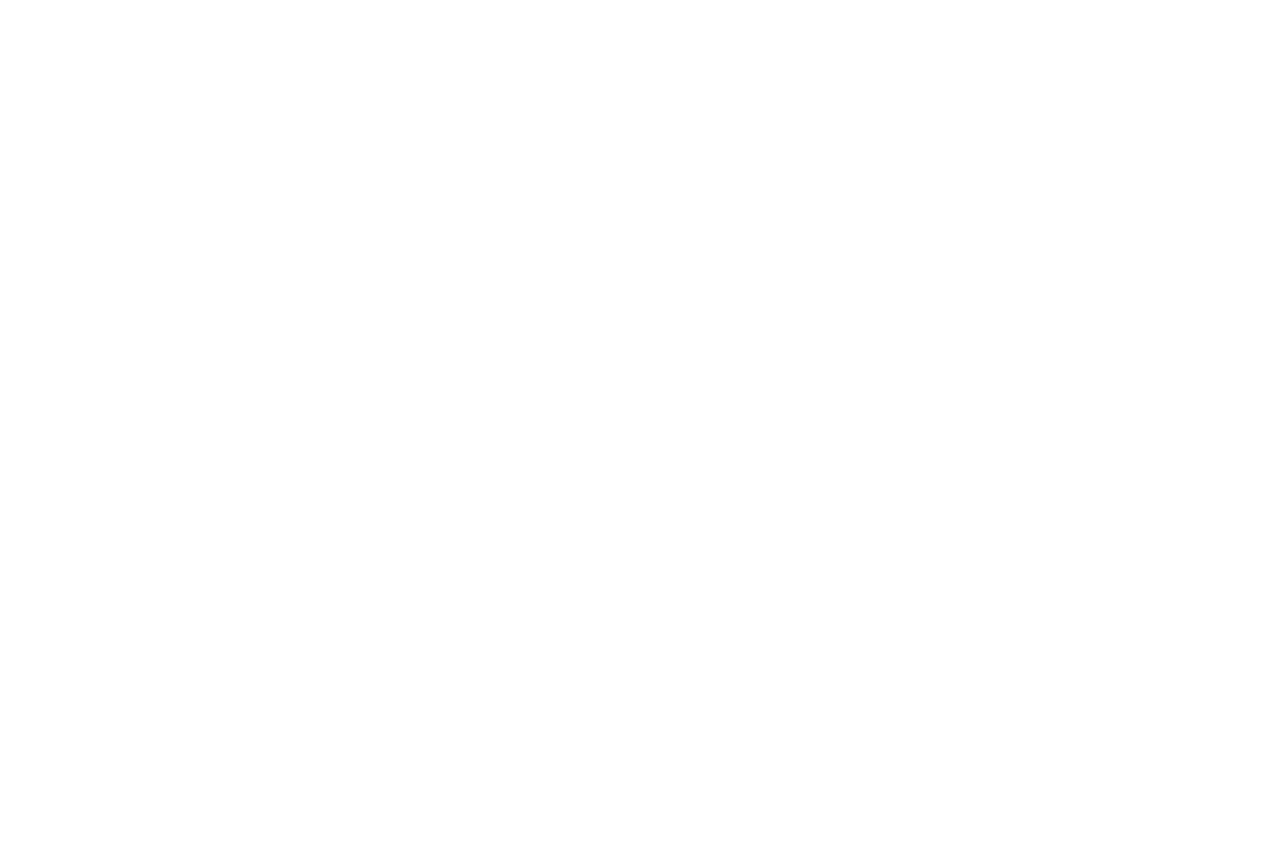
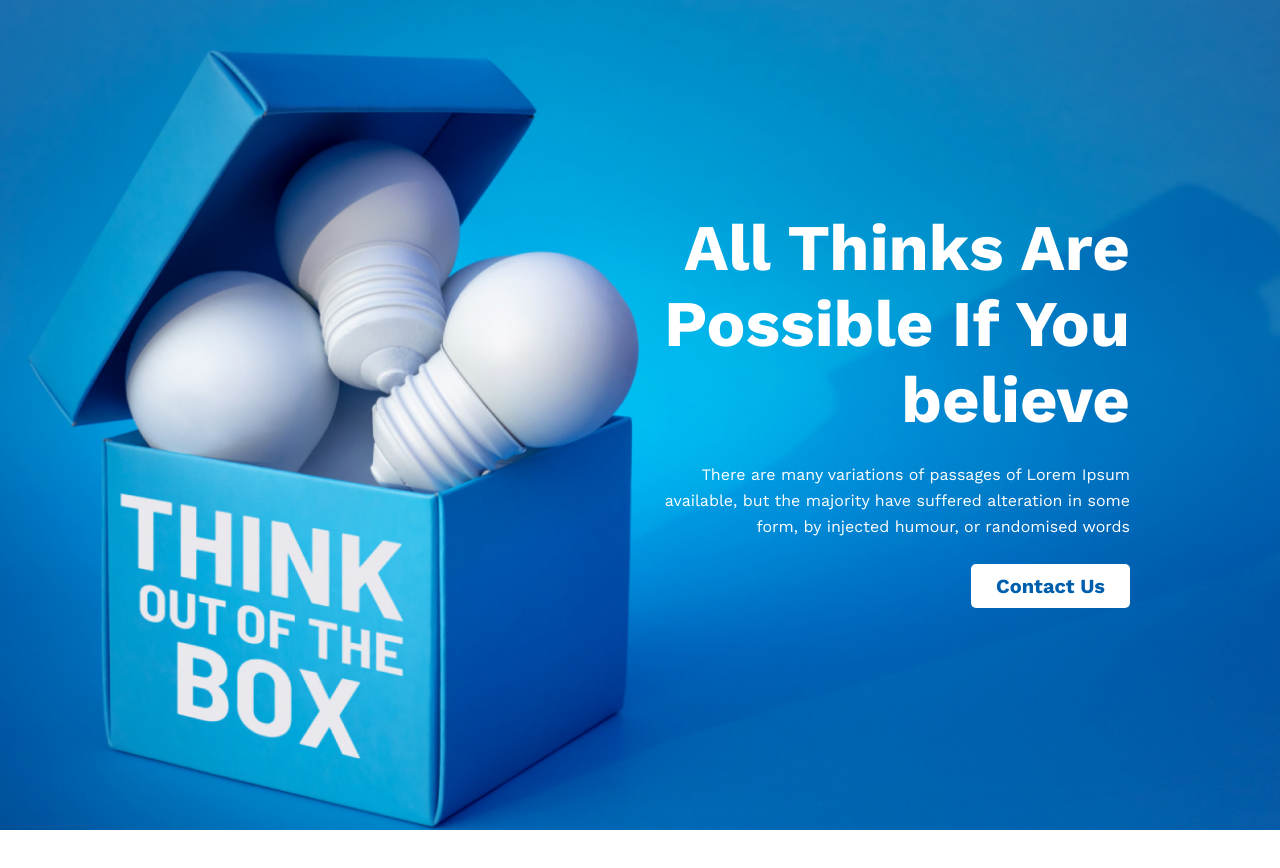
Before and after one commit to Naimul02/new-year-new-me, a plain HTML site: page index.html in a window 1280 px wide. Before the commit the page ends 800 px from the top, so only its background shows below. Drawn offline with nearby package versions, Linux system fonts and the light colour scheme.

Commit message:
failure section completed

```diff
--- /dev/null
+++ b/css/styles.css
@@ -0,0 +1,41 @@
+* {
+  margin: 0;
+  padding: 0;
+  font-family: "Work Sans", sans-serif;
+}
+.header {
+  background-image: url("../images/banner/banner3.png");
+  background-repeat: no-repeat;
+  background-size: cover;
+  background-position: bottom;
+  height: 100vh;
+  padding-top: 30px;
+  margin-bottom: 130px;
+}
+.banner-content {
+  padding: 180px 150px 165px 649px;
+  max-width: 500px;
+  text-align: right;
+}
+.banner-title {
+  color: #fff;
+  text-align: right;
+  font-size: 65px;
+  font-weight: 700;
+}
+.banner-des {
+  color: #fff;
+  font-size: 16px;
+  font-weight: 400;
+  line-height: 26px; /* 162.5% */
+  margin: 24px 0;
+}
+.btn-primary {
+  border-radius: 5px;
+  background: #fff;
+  padding: 10px 25px;
+  color: #005fac;
+  font-size: 20px;
+  font-weight: 600;
+  border: none;
+}
--- a/index.html
+++ b/index.html
@@ -5,6 +5,28 @@
     <meta http-equiv="X-UA-Compatible" content="IE=edge" />
     <meta name="viewport" content="width=device-width, initial-scale=1.0" />
     <title>New Year New Me</title>
+    <link rel="stylesheet" href="css/styles.css" />
+
+    <link rel="preconnect" href="https://fonts.googleapis.com" />
+    <link rel="preconnect" href="https://fonts.gstatic.com" crossorigin />
+    <link
+      href="https://fonts.googleapis.com/css2?family=Open+Sans:wght@400;700;800&family=Work+Sans:wght@400;500;700;800&display=swap"
+      rel="stylesheet"
+    />
   </head>
-  <body></body>
+  <body>
+    <header class="header">
+      <section class="banner-content">
+        <h1 class="banner-title">All Thinks Are Possible If You believe</h1>
+        <p class="banner-des">
+          There are many variations of passages of Lorem Ipsum available, but
+          the majority have suffered alteration in some form, by injected
+          humour, or randomised words
+        </p>
+        <button class="btn-primary">Contact Us</button>
+      </section>
+    </header>
+    <main></main>
+    <footer></footer>
+  </body>
 </html>
```
